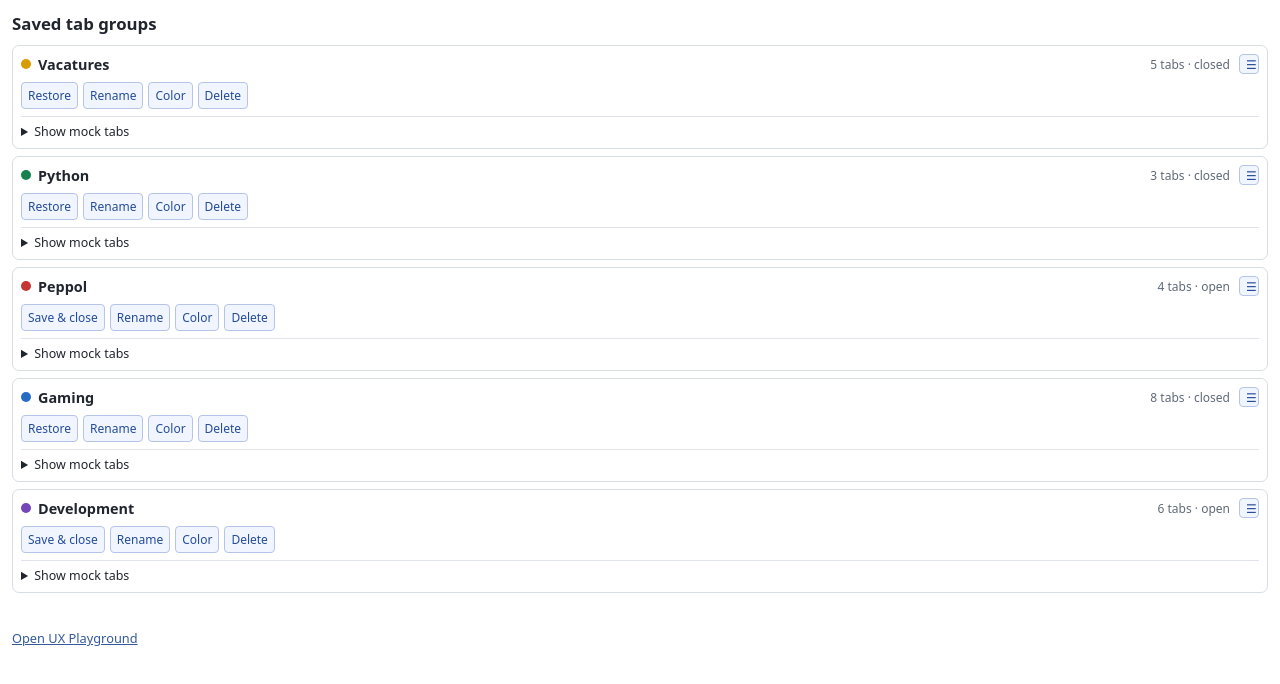
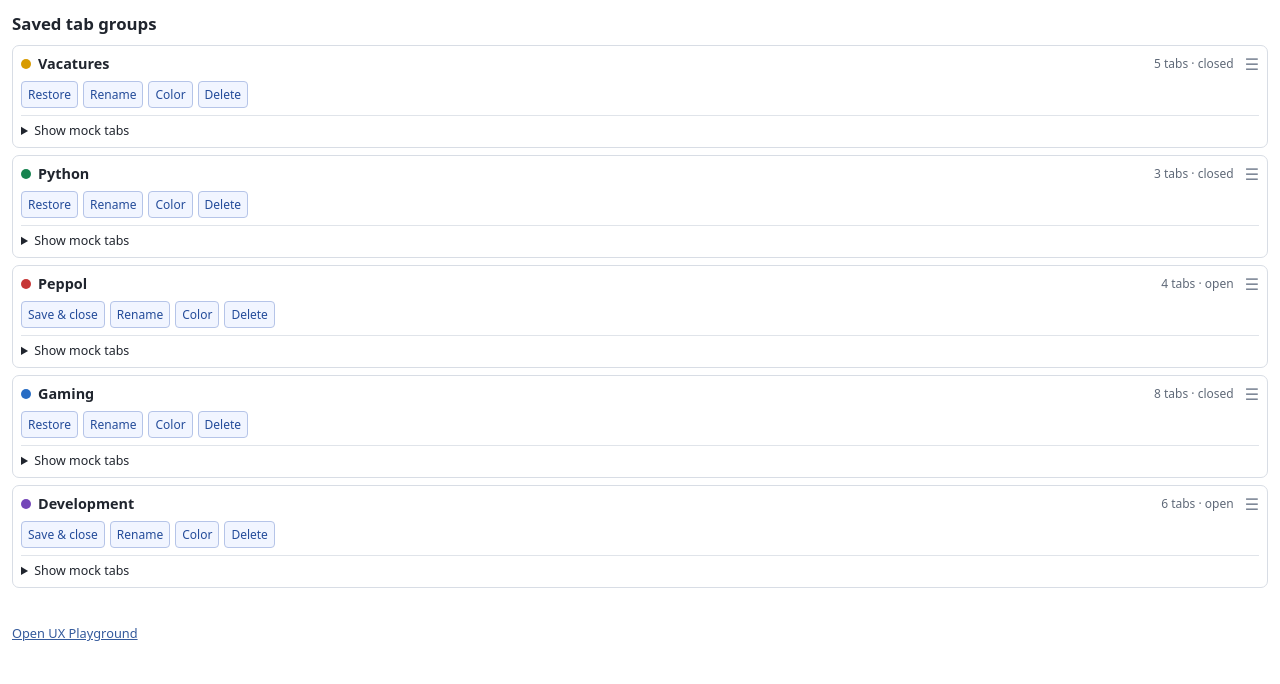
Before and after one commit to daniele-f/saved-tabs-extension, a website with bundled scripts: page popup/popup.html in a window 1280 px wide. Built offline with nearby package versions, Linux system fonts and the light colour scheme; some packages are replaced by stand-ins of ours.

Commit message:
fix: render drag handle as a plain glyph

```diff
--- a/shared/group-view.js
+++ b/shared/group-view.js
@@ -38,6 +38,17 @@ function button(label, action, id) {
   return element;
 }
 
+function dragHandle(id, title) {
+  const element = document.createElement('span');
+  element.className = 'group-drag-handle';
+  element.textContent = '☰';
+  element.dataset.groupId = id;
+  element.draggable = true;
+  element.setAttribute('role', 'img');
+  element.setAttribute('aria-label', `Drag ${title} to reorder`);
+  return element;
+}
+
 function groupCard(group, variant) {
   const card = document.createElement('article');
   card.className = `group-card group-card--${variant}`;
@@ -53,12 +64,7 @@ function groupCard(group, variant) {
   const meta = document.createElement('span');
   meta.className = 'group-meta';
   meta.textContent = `${group.tabs.length} tabs · ${group.state}`;
-  const dragHandle = button('☰', 'drag', group.id);
-  dragHandle.classList.add('group-drag-handle');
-  dragHandle.draggable = true;
-  dragHandle.setAttribute('aria-label', `Drag ${group.title} to reorder`);
-  dragHandle.title = 'Drag to reorder';
-  summary.append(dot, title, meta, dragHandle);
+  summary.append(dot, title, meta, dragHandle(group.id, group.title));
   const actions = document.createElement('div');
   actions.className = 'group-actions';
   actions.append(button(group.state === 'closed' ? 'Restore' : 'Save & close', group.state === 'closed' ? 'restore' : 'save-close', group.id));
--- a/shared/ui.css
+++ b/shared/ui.css
@@ -6,7 +6,7 @@ button, select, input { font: inherit; } button { cursor: pointer; } .toolbar {
 .toolbar select, .toolbar input { flex:1; min-width:0; padding:6px; border:1px solid light-dark(#bcc4cf, #687383); border-radius:5px; background:transparent; color:inherit; }
 .group-list { display:grid; gap:7px; } .group-card { border:1px solid light-dark(#d8dde5, #515b67); border-radius:7px; padding:8px; }
 .group-summary { display:flex; align-items:center; gap:7px; } .group-summary strong { flex:1; font-size:.9rem; } .group-color { width:10px; height:10px; border-radius:50%; }
-.group-drag-handle { align-self:center; margin-left:2px; width:20px; height:20px; padding:0; border:0; background:transparent; color:light-dark(#5f6978,#c1c8d2); font-size:1rem; line-height:1; display:grid; place-items:center; cursor:grab; }.group-drag-handle:active { cursor:grabbing; }.group-card.is-dragging { opacity:.45; }.group-card.is-drop-target { outline:2px solid light-dark(#5b77bd,#a8c2ff); outline-offset:2px; }
+.group-drag-handle { align-self:center; margin-left:4px; color:light-dark(#7a8494,#aeb7c4); font-size:1rem; line-height:1; cursor:grab; user-select:none; }.group-drag-handle:active { cursor:grabbing; }.group-card.is-dragging { opacity:.45; }.group-card.is-drop-target { outline:2px solid light-dark(#5b77bd,#a8c2ff); outline-offset:2px; }
 .group-meta { color:light-dark(#5f6978,#c1c8d2); font-size:.75rem; white-space:nowrap; }.group-actions { display:flex; gap:5px; flex-wrap:wrap; margin-top:8px; }
 .group-action, .link-button { border:1px solid light-dark(#b5c4e8,#6175a0); background:light-dark(#f1f5ff,#2c3b5c); color:light-dark(#244c9a,#cfdbff); border-radius:4px; padding:4px 6px; font-size:.75rem; }
 .group-details { margin-top:7px; font-size:.78rem; } .group-details ul { margin:5px 0 0; padding-left:19px; color:light-dark(#526071,#bec7d5); }.status { min-height:1.4em; margin:9px 0 0; font-size:.78rem; color:light-dark(#345a9c,#bed0ff); }.empty-state { color:light-dark(#5f6978,#bac3d0); }
```
